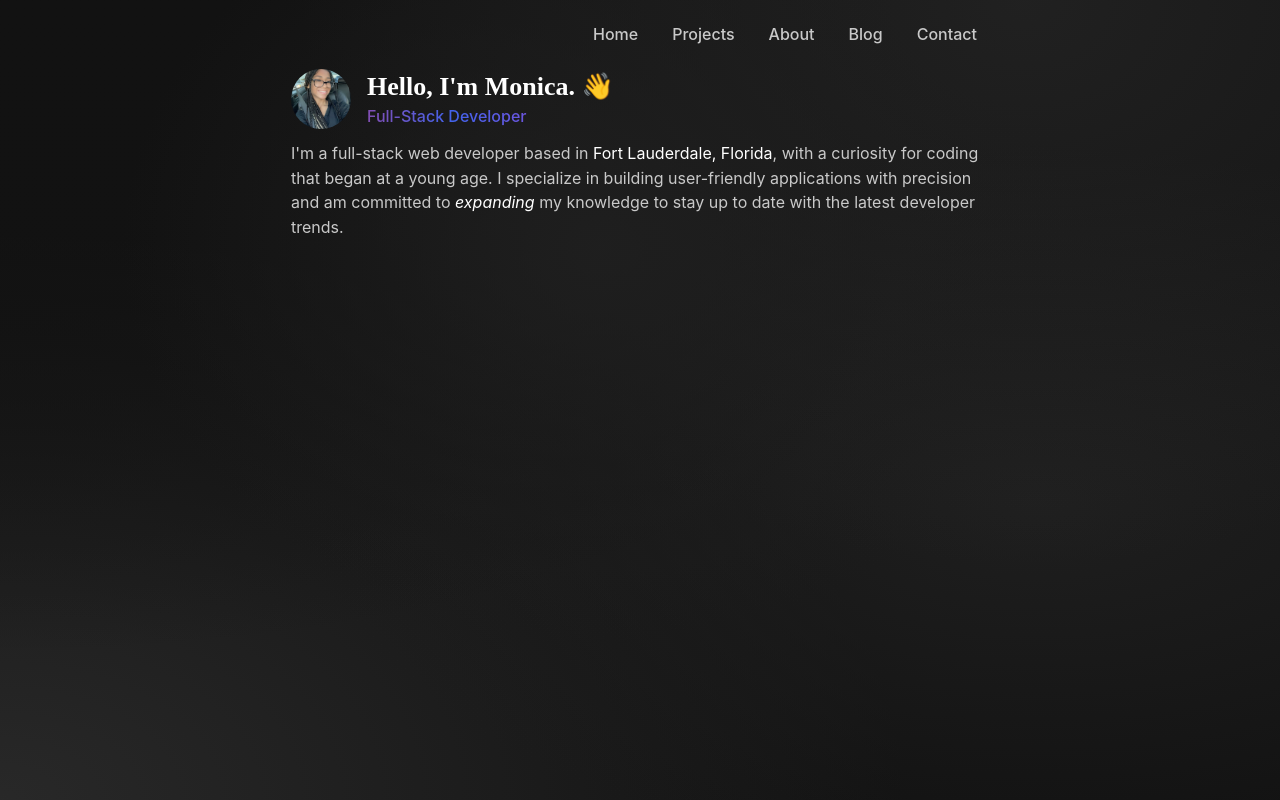
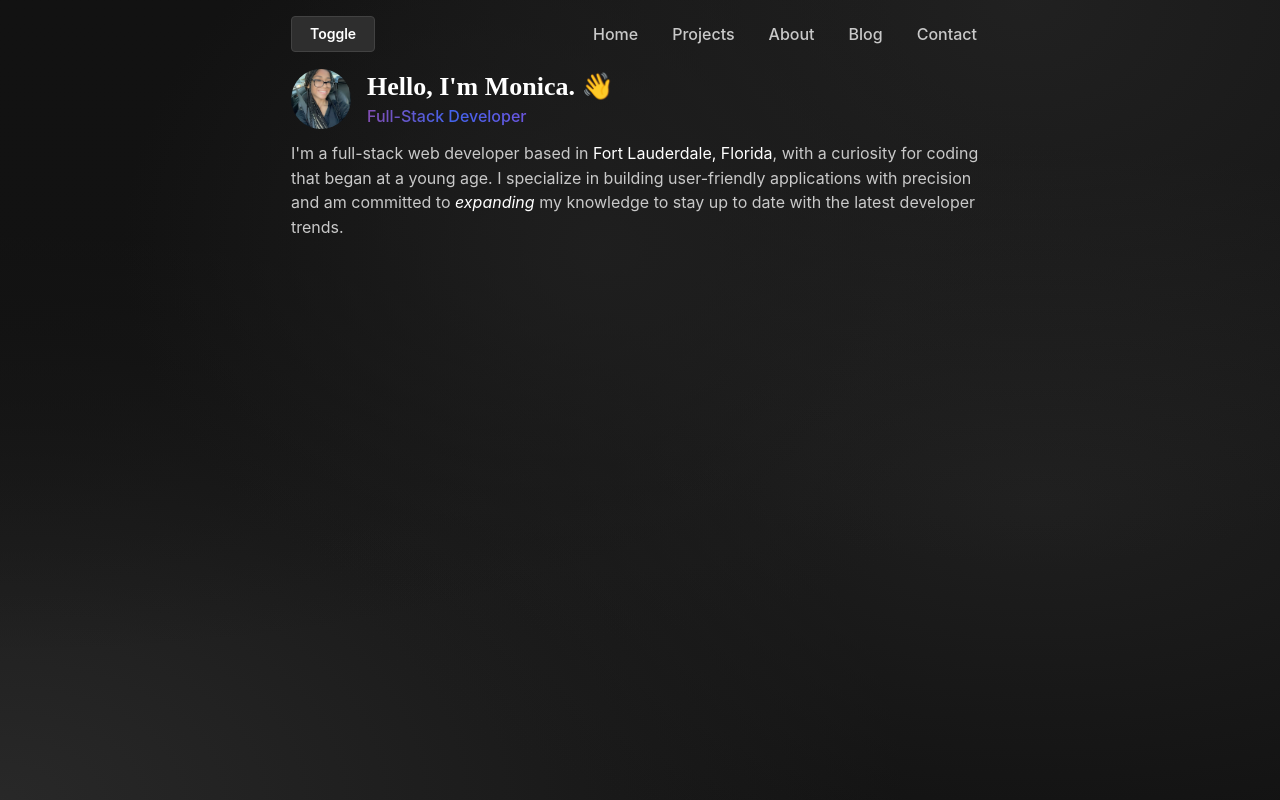
Before and after one commit to monicaalyssa/nextjs-portfolio, a Next.js app: page / in a window 1280 px wide. Built offline with nearby package versions, Linux system fonts and the light colour scheme; a web font is replaced by a local one.

Commit message:
Update light and dark mode

```diff
--- a/src/app/main/navigation.tsx
+++ b/src/app/main/navigation.tsx
@@ -1,6 +1,9 @@
-import { Anchor, Flex } from "@mantine/core";
+"use client"
+import { Anchor, Flex, Button, useComputedColorScheme, useMantineColorScheme } from "@mantine/core";
 
 export default function Navigation() {
+    const { setColorScheme } = useMantineColorScheme();
+    const computedColorScheme = useComputedColorScheme('dark', { getInitialValueInEffect: true });
 
     const links = [
         {
@@ -25,10 +28,15 @@ export default function Navigation() {
         },
     ]
     return (
-        <Flex my="xs" justify="end" gap="xs">
+        <>
+        <Flex justify="space-between" align="center" my="xs">
+        <Button variant="default" onClick={() => setColorScheme(computedColorScheme === 'light' ? 'dark' : 'light')}>Toggle</Button>
+        <Flex align="center" gap="xs">
             {links.map((link, key) => (
                 <Anchor c="var(--text-color)" p="sm" fw={500} href={link.link} key={key}>{link.title}</Anchor>
             ))}
         </Flex>
+        </Flex>
+        </>
     )
 }
--- a/src/app/page.tsx
+++ b/src/app/page.tsx
@@ -1,23 +1,21 @@
 "use client"
-import { Anchor, Avatar, Flex, Text, Title, Button, useComputedColorScheme, useMantineColorScheme } from "@mantine/core";
+import { Anchor, Avatar, Flex, Text, Title, useMantineColorScheme } from "@mantine/core";
 import PortraitImg from "../../public/Portrait.jpg"
 import classes from "./page.module.css"
 
 export default function Home() {
-  // const { setColorScheme } = useMantineColorScheme();
-  // const computedColorScheme = useComputedColorScheme('dark', { getInitialValueInEffect: true });
+  const theme = useMantineColorScheme();
 
   return (
     <>
-      {/* <Button variant="default" onClick={() => setColorScheme(computedColorScheme === 'light' ? 'dark' : 'light')}>Toggle</Button> */}
       <Flex align="center" gap="md">
       <Avatar component="a" target="_blank" href="https://www.linkedin.com/in/monica-alyssa/" size={60} src={PortraitImg.src} alt="Portrait of Monica Williams"></Avatar>
       <Flex direction="column" gap={0}>
-      <Title c="white" order={2} >Hello, I&apos;m Monica. 👋</Title>
+      <Title c={theme.colorScheme === 'dark' ? 'white' : 'black'} order={2} >Hello, I&apos;m Monica. 👋</Title>
       <Text fw={500} className={classes.devTitle}>Full-Stack Developer</Text>
       </Flex>
       </Flex>
-      <Text mt="sm">I&apos;m a full-stack web developer based in <Anchor c="white" href="https://maps.app.goo.gl/bVj7rcHZSk8sdB7d6" target="_blank">Fort Lauderdale, Florida</Anchor>, with a curiosity for coding that began at a young age. I specialize in building user-friendly applications with precision and am committed to <Text fs="italic" c="white" span>expanding</Text>  my knowledge to stay up to date with the latest developer trends.</Text>
+      <Text mt="sm">I&apos;m a full-stack web developer based in <Anchor c={theme.colorScheme === 'dark' ? 'white' : 'black'} href="https://maps.app.goo.gl/bVj7rcHZSk8sdB7d6" target="_blank">Fort Lauderdale, Florida</Anchor>, with a curiosity for coding that began at a young age. I specialize in building user-friendly applications with precision and am committed to <Text fs="italic" c={theme.colorScheme === 'dark' ? 'white' : 'black'} span>expanding</Text>  my knowledge to stay up to date with the latest developer trends.</Text>
       {/* <Text mt="sm">I&apos;m a full-stack web developer based in <Anchor c="white" href="https://maps.app.goo.gl/bVj7rcHZSk8sdB7d6" target="_blank">Fort Lauderdale, Florida</Anchor>, with a curiosity for coding that began at a young age. Starting as self-taught, followed by high school courses, and finally obtaining a certification in development, I have built a strong foundation in both front and backend technologies. I am committed to applying my skills and <Text fs="italic" c="white" span>expanding</Text> my knowledge to stay up to date with the latest developer trends.</Text> */}
     </>
   );
```
